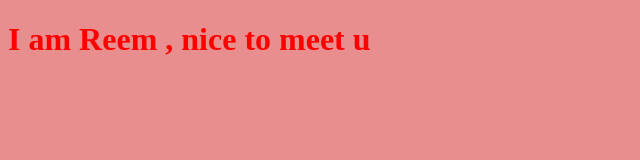
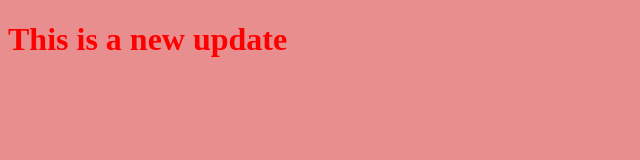
Before and after one commit to ReemAbs/myproject, a plain HTML site: page index.html in a window 1280 px wide. Shown: the whole page, without its empty margins (0-640 px from the left). Drawn offline with Linux system fonts and the light colour scheme.

Commit message:
edit the html file

```diff
--- a/index.html
+++ b/index.html
@@ -7,7 +7,7 @@
     <link rel="stylesheet" href="style.css">
 </head>
 <body>
-    <h1>I am Reem , nice to meet u</h1>
+    <h1>This is a new update</h1>
     <script src="app.js"></script>
 </body>
 </html>
```
